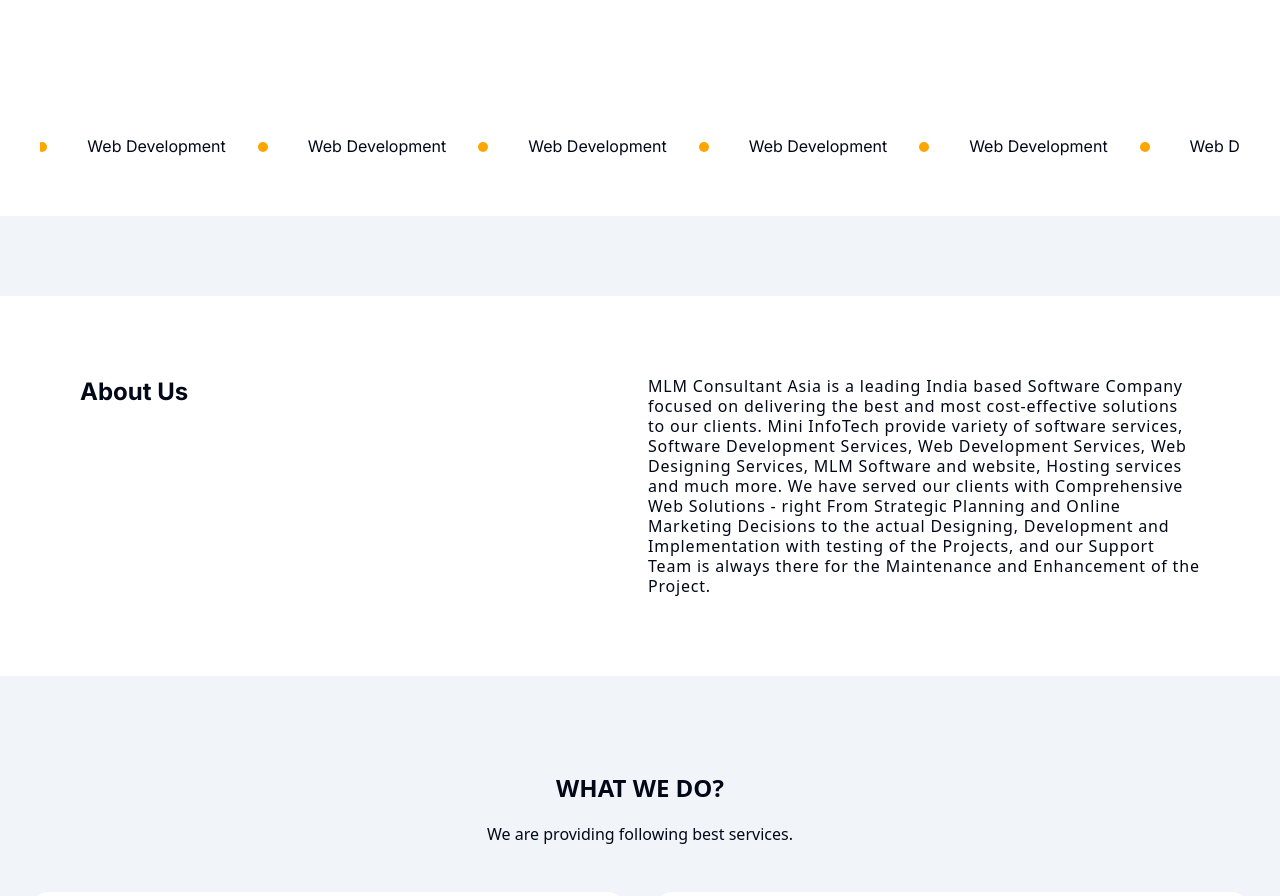
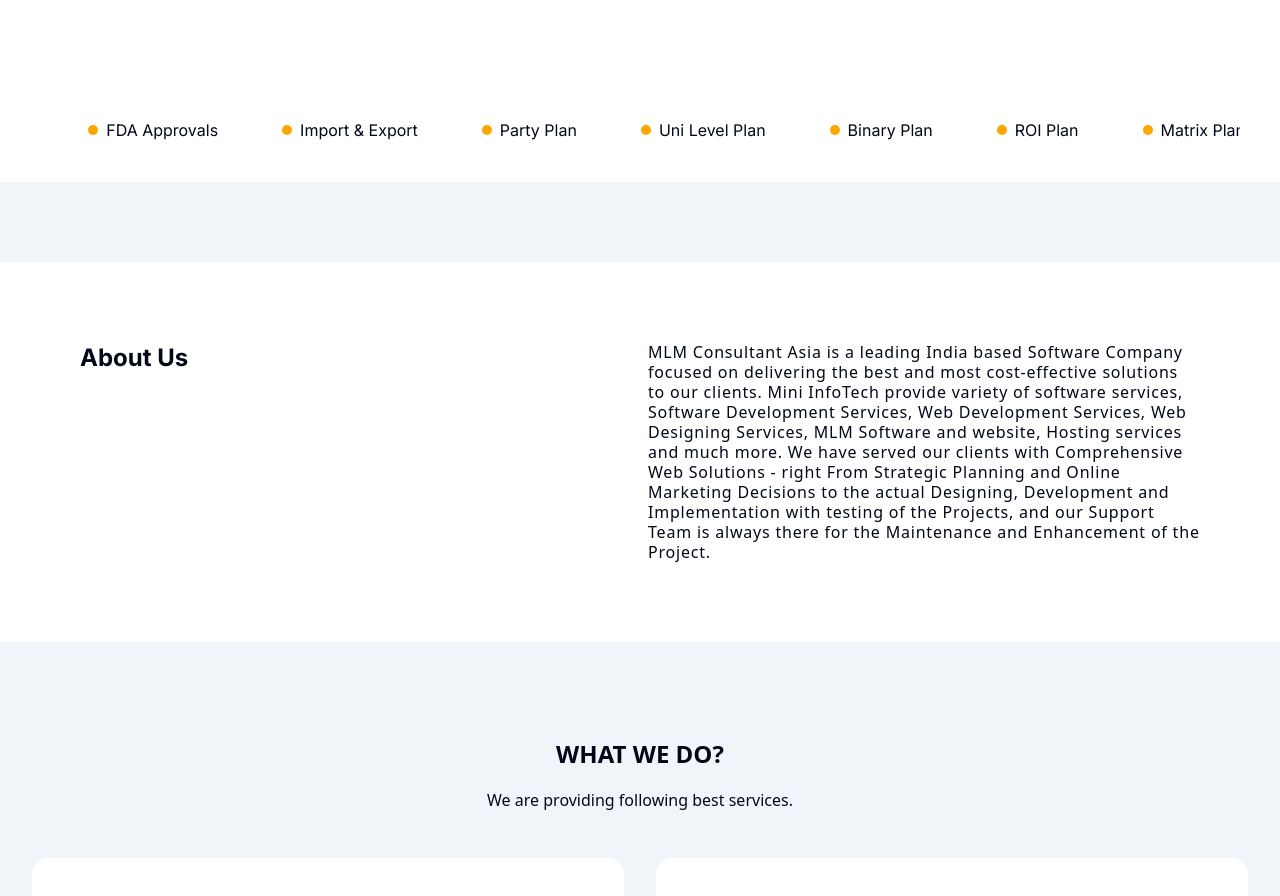
Before and after one commit to shubh0316/websitesbs, a Next.js app: page / in a window 1280 px wide. Shown: the part 808-1704 px from the top of the page. Built offline with nearby package versions, Linux system fonts and the light colour scheme.

Commit message:
marquee-done

```diff
--- a/app/MarqueeSection.tsx
+++ b/app/MarqueeSection.tsx
@@ -1,24 +1,38 @@
 import React from "react";
-
 import Image from "next/image";
 import Marquee from "react-fast-marquee";
 
+const data = [
+  "Web development",
+  "Software Services",
+  "MLM Company Setup",
+  "FDA Approvals",
+  "Import & Export",
+  "Party Plan",
+  "Uni Level Plan",
+  "Binary Plan",
+  "ROI Plan",
+  "Matrix Plan",
+  "Digital Marketing"
+];
 
 const MarqueeSection = () => {
   return (
-    <div  className="sm:overflow-hidden">
+    <div className="sm:overflow-hidden">
       <div className="mt-4 items-center">
         <div className="bg-white p-3 md:p-10 mt-20 max-w-sm rounded-xl md:max-w-7xl mx-auto overflow-x-hidden">
           <div className="marquee-container overflow-x-hidden whitespace-nowrap">
             <Marquee speed={100} pauseOnHover={true} autoFill={true}>
-          <div className="flex p-4 gap-10 justify-between">
-            <div className="py-2">
+              {data.map((value, index) => (
+                <div key={index} className="flex items-center px-8 gap-2">
                   <svg xmlns="http://www.w3.org/2000/svg" height="10" width="10">
                     <circle cx="5" cy="5" r="5" fill="orange" />
                   </svg>
+                  <div>
+                    <h4>{value}</h4>
                   </div>
-           <h1>Web Development</h1>
                 </div>
+              ))}
             </Marquee>
           </div>
         </div>
--- a/package.json
+++ b/package.json
@@ -14,7 +14,7 @@
     "clsx": "^2.1.0",
     "framer-motion": "^10.17.9",
     "lucide-react": "^0.303.0",
-    "next": "14.0.4",
+    "next": "^14.0.4",
     "react": "^18",
     "react-dom": "^18",
     "react-fast-marquee": "^1.6.2",
```
Also changed, not shown: 1 other file (tests, documents, lock files or other folders). Lines whose indentation alone changed are shown as unchanged.
